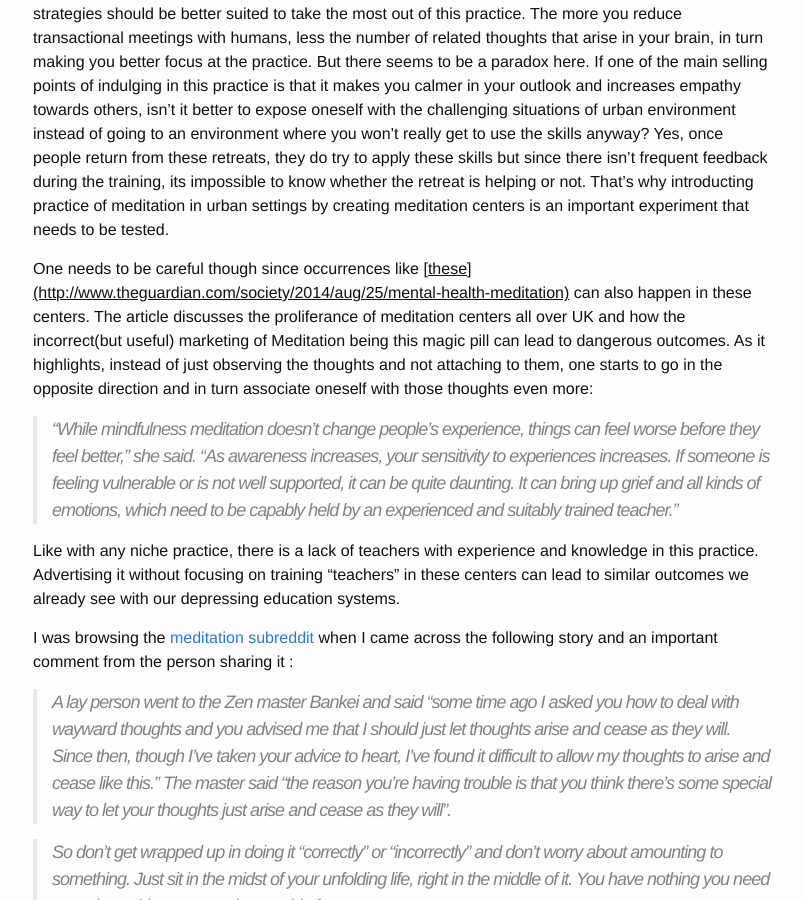
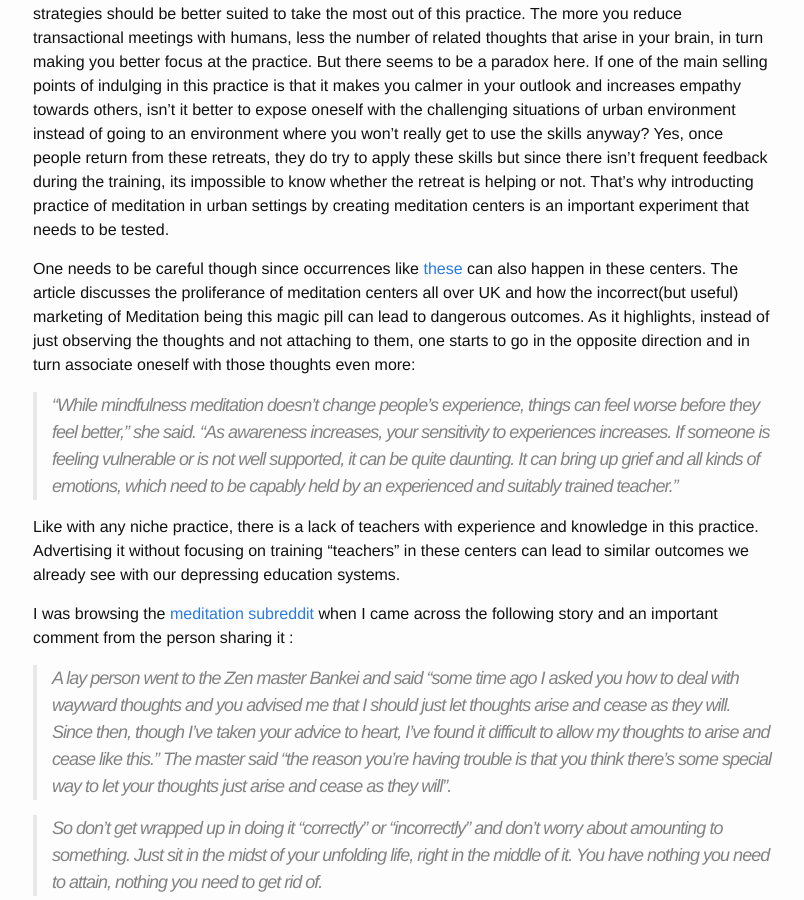
Before and after one commit to rdbcasillas/rdbcasillas.github.io, a Jekyll site: the page built from _posts/2015-10-15-probems-with-teaching-meditation.markdown, in a window 1280 px wide and 900 px high, scrolled down 828 px. Shown: the whole window, without its empty margins (237-1041 px from the left). Built offline with Jekyll 4.4.1, drawn with Linux system fonts in a browser that asks for light colours; Markdown is read by kramdown in place of the engine named in the settings.

```diff
--- a/_posts/2015-10-15-probems-with-teaching-meditation.markdown
+++ b/_posts/2015-10-15-probems-with-teaching-meditation.markdown
@@ -10,7 +10,7 @@
 
 Training in solitude, without frequent interactions with humans that are busy executing [game theoretical](http://plato.stanford.edu/entries/game-theory/) strategies should be better suited to take the most out of this practice. The more you reduce transactional meetings with humans, less the number of related thoughts that arise in your brain, in turn making you better focus at the practice. But there seems to be a paradox here. If one of the main selling points of indulging in this practice is that it makes you calmer in your outlook and increases empathy towards others, isn’t it better to expose oneself with the challenging situations of urban environment instead of going to an environment where you won’t really get to use the skills anyway? Yes, once people return from these retreats, they do try to apply these skills but since there isn't frequent feedback during the training, its impossible to know whether the retreat is helping or not. That’s why introducting practice of meditation in urban settings by creating meditation centers is an important experiment that needs to be tested.
 
-One needs to be careful though since occurrences like <u>[these](http://www.theguardian.com/society/2014/aug/25/mental-health-meditation)</u> can also happen in these centers. The article discusses the proliferance of meditation centers all over UK and how the incorrect(but useful) marketing of Meditation being this magic pill can lead to dangerous outcomes. As it highlights, instead of just observing the thoughts and not attaching to them, one starts to go in the opposite direction and in turn associate oneself with those thoughts even more:
+One needs to be careful though since occurrences like [these](http://www.theguardian.com/society/2014/aug/25/mental-health-meditation) can also happen in these centers. The article discusses the proliferance of meditation centers all over UK and how the incorrect(but useful) marketing of Meditation being this magic pill can lead to dangerous outcomes. As it highlights, instead of just observing the thoughts and not attaching to them, one starts to go in the opposite direction and in turn associate oneself with those thoughts even more:
 
 >"While mindfulness meditation doesn't change people's experience, things can feel worse before they feel better," she said. "As awareness increases, your sensitivity to experiences increases. If someone is feeling vulnerable or is not well supported, it can be quite daunting. It can bring up grief and all kinds of emotions, which need to be capably held by an experienced and suitably trained teacher.”
 
```
